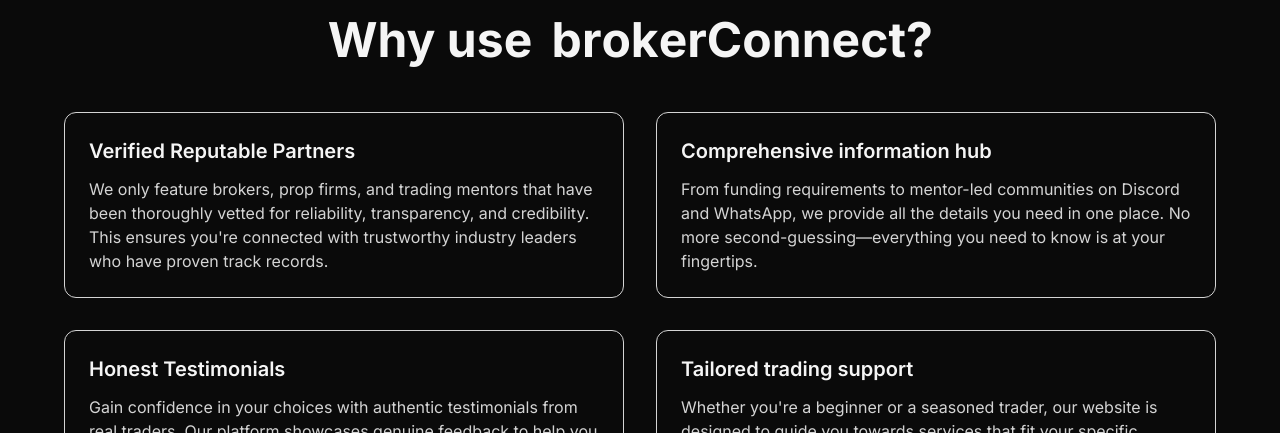
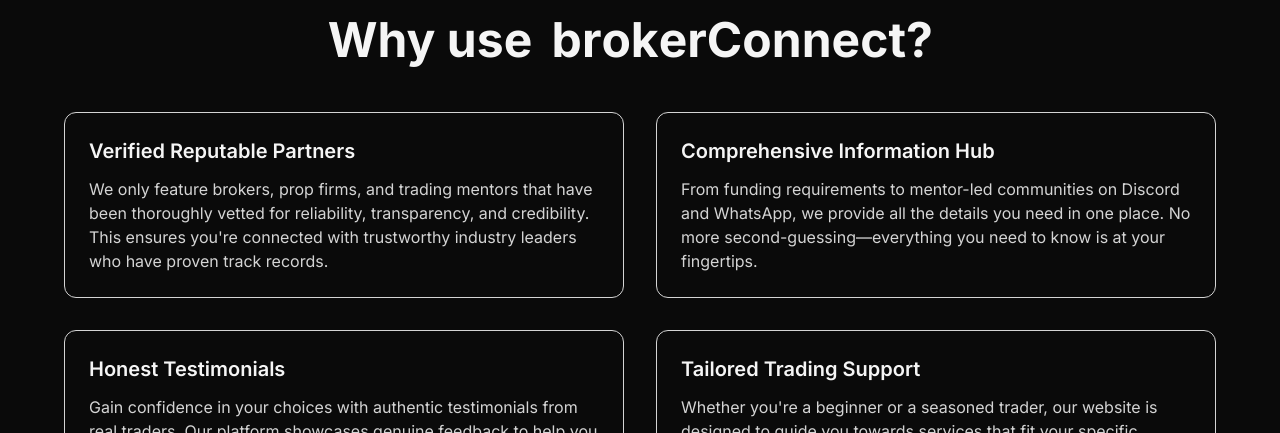
Before and after one commit to Malkiworks/brokerconnect, a Next.js app: page / in a window 1280 px wide. Shown: the part 4000-4433 px from the top of the page. Built offline with nearby package versions, Linux system fonts and the light colour scheme.

Commit message:
text consistancy

```diff
--- a/src/app/page.tsx
+++ b/src/app/page.tsx
@@ -463,7 +463,7 @@
               </div>
 
               <div className="bg-space-gray/40 p-6 rounded-xl border border-neon-purple/20 hover:shadow-purple-glow transition-all duration-300">
-                <h3 className="text-xl font-semibold mb-3 text-ghost-white">Comprehensive information hub</h3>
+                <h3 className="text-xl font-semibold mb-3 text-ghost-white">Comprehensive Information Hub</h3>
                 <p className="text-tech-silver">From funding requirements to mentor-led communities on Discord and WhatsApp, we provide all the details you need in one place. No more second-guessing—everything you need to know is at your fingertips.</p>
               </div>
 
@@ -473,7 +473,7 @@
               </div>
 
               <div className="bg-space-gray/40 p-6 rounded-xl border border-neon-pink/20 hover:shadow-pink-glow transition-all duration-300">
-                <h3 className="text-xl font-semibold mb-3 text-ghost-white">Tailored trading support</h3>
+                <h3 className="text-xl font-semibold mb-3 text-ghost-white">Tailored Trading Support</h3>
                 <p className="text-tech-silver">Whether you're a beginner or a seasoned trader, our website is designed to guide you towards services that fit your specific trading style, goals, and level of experience. We help you find the perfect partners to elevate your trading journey.</p>
               </div>
             </div>
```
